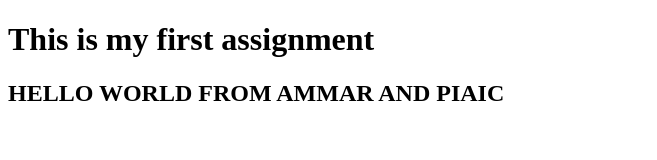
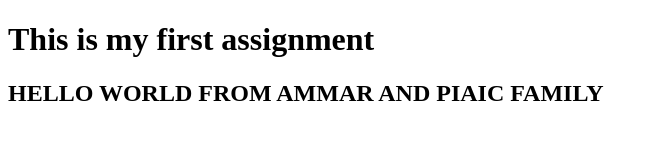
Before and after one commit to ammar666/bootcamp2020, a plain HTML site: page index.html in a window 1280 px wide. Shown: the whole page, without its empty margins (0-657 px from the left). Drawn offline with Linux system fonts and the light colour scheme.

Commit message:
Update index.html

```diff
--- a/index.html
+++ b/index.html
@@ -9,7 +9,7 @@
         This is my first assignment
     </h1>
     <h2>
-        HELLO WORLD FROM AMMAR AND PIAIC
+        HELLO WORLD FROM AMMAR AND PIAIC FAMILY
     </h2>
 
 
```
